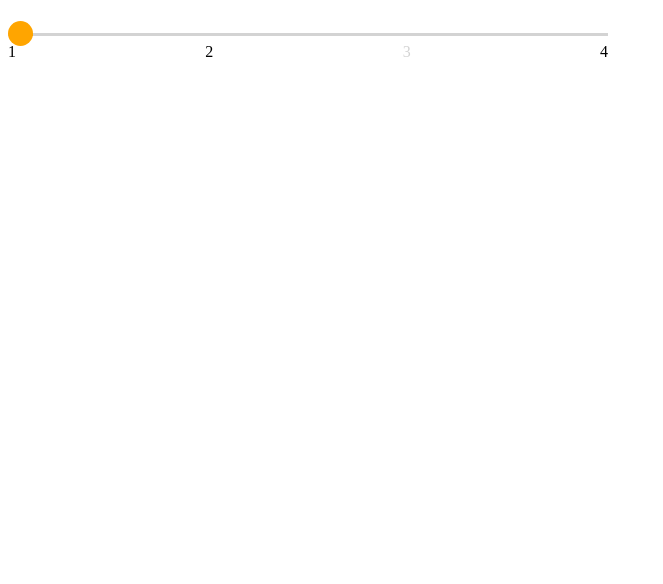
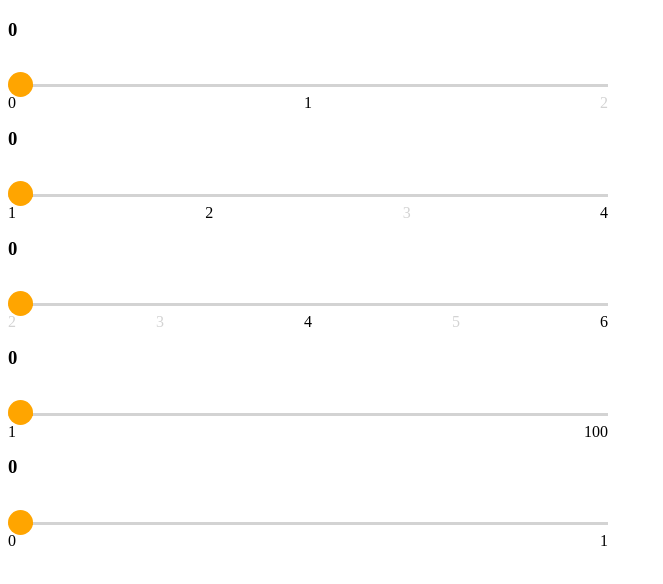
Before and after one commit to ryabkomaks/react-slider, a React app: page / in a window 1280 px wide. Shown: the top 584 px of the page, without its empty margins (0-663 px from the left). Built offline with nearby package versions, Linux system fonts and the light colour scheme.

Commit message:
added stickToRange prop

```diff
--- a/app.jsx
+++ b/app.jsx
@@ -2,6 +2,24 @@ import React from 'react'
 import ReactDOM from 'react-dom'
 
 import {ReactSlider} from './src'
+
+ReactDOM.render(
+  <ReactSlider range={[
+    {
+      value: 0,
+      enabled: true
+    },
+    {
+      value: 1,
+      enabled: true
+    },
+    {
+      value: 2,
+      enabled: false
+    }
+  ]}/>,
+  document.getElementById('demo_0')
+)
 
 ReactDOM.render(
   <ReactSlider range={[
@@ -22,5 +40,50 @@ ReactDOM.render(
       enabled: true
     }
   ]}/>,
-  document.getElementById('root')
+  document.getElementById('demo_1')
 )
+
+ReactDOM.render(
+  <ReactSlider range={[
+    {
+      value: 2,
+      enabled: false
+    },
+    {
+      value: 3,
+      enabled: false
+    },
+    {
+      value: 4,
+      enabled: true
+    },
+    {
+      value: 5,
+      enabled: false
+    },
+    {
+      value: 6,
+      enabled: true
+    }
+  ]}/>,
+  document.getElementById('demo_2')
+)
+
+ReactDOM.render(
+  <ReactSlider range={[
+    {
+      value: 1,
+      enabled: true
+    },
+    {
+      value: 100,
+      enabled: true
+    }
+  ]}/>,
+  document.getElementById('demo_3')
+)
+
+ReactDOM.render(
+  <ReactSlider stickToRange={false}/>,
+  document.getElementById('demo_4')
+)
--- a/index.html
+++ b/index.html
@@ -7,7 +7,11 @@
         <title>react slider</title>
     </head>
     <body>
-        <div id="root"></div>
-        <script src="dist/bundle.js"></script>
+        <div id="demo_0"></div>
+        <div id="demo_1"></div>
+        <div id="demo_2"></div>
+        <div id="demo_3"></div>
+        <div id="demo_4"></div>
+        <script src="/bundle.js"></script>
     </body>
 </html>
--- a/src/index.jsx
+++ b/src/index.jsx
@@ -7,6 +7,14 @@ const SELECTORS = {
     SLIDER: '.slider'
 }
 
+const DEFAULT_RANGE = [{
+    value: 0,
+    enabled: true
+}, {
+    value: 1,
+    enabled: true
+}]
+
 export class ReactSlider extends React.Component {
 
     constructor(props) {
@@ -15,8 +23,24 @@ export class ReactSlider extends React.Component {
         this.dragStarted = false
         this.lastTouch = null
 
-        this.range = props.range || []
-        this.state = { left: '0px' }
+        this.stick = props.stickToRange === undefined ? true : props.stickToRange
+        this.range = (props.range || DEFAULT_RANGE).sort((a, b) => a.value - b.value)
+        this.state = {
+            value: 0,
+            left: '0px'
+        }
+    }
+
+    componentDidMount() {
+        this.areaWidth = this.wrapperWidth/(this.range.length - 1)
+    }
+
+    get wrapperWidth() {
+        return this.sliderWrapper.getBoundingClientRect().width
+    }
+
+    get sliderWidth() {
+        return this.slider.getBoundingClientRect().width
     }
 
     startDrag(event) {
@@ -31,27 +55,66 @@ export class ReactSlider extends React.Component {
 
     stopDrag(event) {
         if (this.dragStarted) {
+            if (this.stick) {
                 this.setXPos(this.getXCoord(event))
+            }
             this.dragStarted = false
         }
     }
 
     getXCoord(event) {
         this.lastTouch = event.touches && event.touches[0] || this.lastTouch
-        return event.touches ? this.lastTouch.clientX : event.clientX
+        return (event.touches ? this.lastTouch.clientX : event.clientX) - this.sliderWrapper.getBoundingClientRect().left
+    }
+
+    handleClick(event) {
+        if (this.stick) {
+            this.setXPos(this.getXCoord(event))
+        } else {
+            this.setXPosDynamic(this.getXCoord(event))
+        }
+    }
+
+    handleRangeItemClick(event, value, idx) {
+        event.stopPropagation()
+
+        const target = idx * this.areaWidth
+        const offset = this.calculateOffset(target, this.sliderWidth, this.wrapperWidth)
+
+        this.setState({
+            value,
+            left: `${target - offset}px`
+        })
     }
 
     setXPos(pos) {
-        const wrapWidth = this.sliderWrapper.offsetWidth
-        const areasCount = this.range.length - 1
-        const areaWidth = wrapWidth/areasCount
-        const areaIndex = parseInt(pos/areaWidth)
-        const midPoint = areaWidth*(0.5 + areaIndex)
-        const target = pos < midPoint ? areaIndex*areaWidth : (areaIndex + 1) * areaWidth
+        const areaIndex = parseInt(pos/this.areaWidth)
+        const midPoint = this.areaWidth*(0.5 + areaIndex)
+        const target = pos < midPoint ? areaIndex*this.areaWidth : (areaIndex + 1) * this.areaWidth
+        const offset = this.calculateOffset(target, this.sliderWidth, this.wrapperWidth)
 
-        let offset = this.calculateOffset(target, this.slider.offsetWidth, wrapWidth)
+        this.setState({
+            value: this.range[target/this.areaWidth].value,
+            left: `${target - offset}px`
+        })
+    }
 
-        this.setState({left: `${target - offset}px`})
+    setXPosDynamic(pos) {
+        const possibleTarget = pos - this.sliderWidth/2
+        const rangeMax = this.range[this.range.length - 1].value
+        const rangeMin = this.range[0].value
+        let target = 0
+
+        if (possibleTarget > this.wrapperWidth - this.sliderWidth) {
+            target = this.wrapperWidth - this.sliderWidth
+        } else if (possibleTarget > 0) {
+            target = pos - this.sliderWidth/2
+        }
+
+        this.setState({
+            value: +((pos/this.wrapperWidth*(rangeMax - rangeMin) + rangeMin).toFixed(2)),
+            left: `${target}px`
+        })
     }
 
     calculateOffset(targetPoint, sliderWidth, endPoint, startPoint = 0) {
@@ -68,26 +131,15 @@ export class ReactSlider extends React.Component {
         return offset
     }
 
-    setXPosDynamic(pos) {
-        const wrapWidth = this.sliderWrapper.offsetWidth
-        const possibleTarget = pos - this.slider.offsetWidth/2
-        let target = 0
-
-        if (possibleTarget > wrapWidth - this.slider.offsetWidth) {
-            target = wrapWidth - this.slider.offsetWidth
-        } else if (possibleTarget > 0) {
-            target = pos - this.slider.offsetWidth/2
-        }
-        this.setState({left: `${target}px`})
-    }
-
     renderRange() {
         return (
             <div className="slider-range">
                 {this.range.map((item, idx) => {
                     const mod = item.enabled ? 'enabled' : 'disabled'
                     return (
-                        <span className={`slider-range__elements slider-range__elements-${mod}`} key={idx}>
+                        <span key={idx}
+                            className={`slider-range__elements slider-range__elements-${mod}`}
+                            onClick={(e) => this.handleRangeItemClick(e, item.value, idx)}>
                             {item.value}
                         </span>
                     )
@@ -98,8 +150,10 @@ export class ReactSlider extends React.Component {
 
     render() {
         return (
+            <div>
+                <h3>{this.state.value}</h3>
                 <div className="slider-wrap"
-                onClick={(e) => this.setXPos(e.clientX)}
+                    onClick={(e) => this.handleClick(e)}
                     onMouseMove={(e) => this.drag(e)}
                     onTouchMove={(e) => this.drag(e)}
                     onMouseUp={(e) => this.stopDrag(e)}
@@ -114,6 +168,8 @@ export class ReactSlider extends React.Component {
                     </div>
                     {this.renderRange()}
                 </div>
+            </div>
+
         )
     }
 }
--- a/webpack.config.js
+++ b/webpack.config.js
@@ -2,7 +2,7 @@ const path = require('path')
 const ExtractTextPlugin = require('extract-text-webpack-plugin')
 
 module.exports = {
-  entry: './index.js',
+  entry: path.resolve(__dirname, 'index.js'),
   resolve: {
     extensions: ['.js', '.jsx']
   },
@@ -32,5 +32,9 @@ module.exports = {
   output: {
     filename: 'bundle.js',
     path: path.resolve(__dirname, 'dist')
+  },
+  devServer: {
+    compress: true,
+    port: 9000
   }
 }
```
Also changed, not shown: package.json (+6 -1 lines), index.js (line endings or trailing spaces), 1 other file (tests, documents, lock files or other folders). Lines whose indentation alone changed are shown as unchanged.
